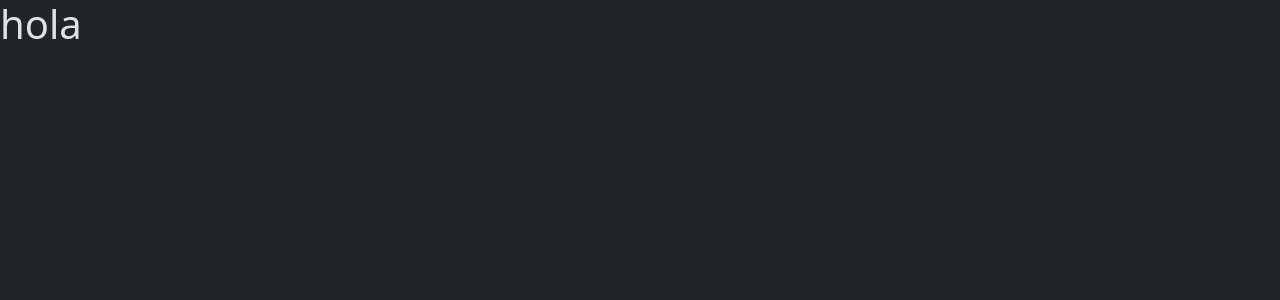
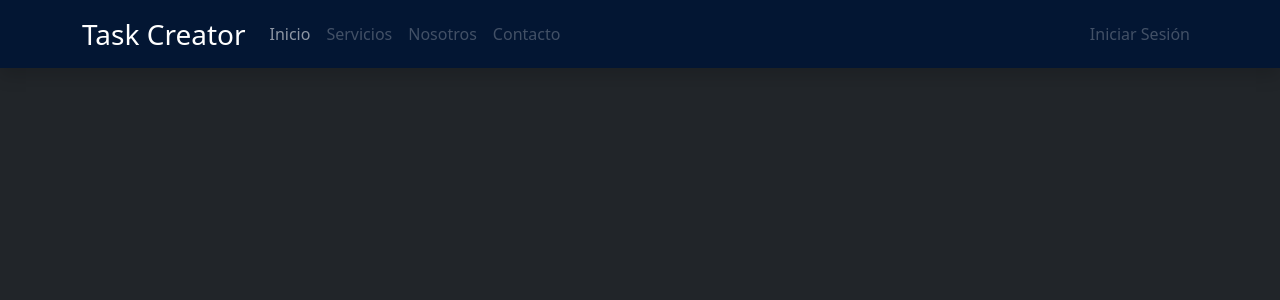
Before and after one commit to santyago13/taskCreator, a React (Vite) app: page / in a window 1280 px wide. Shown: the top 300 px of the page. Built offline with nearby package versions, Linux system fonts and the light colour scheme.

Commit message:
añadi un navbar

```diff
--- a/src/App.jsx
+++ b/src/App.jsx
@@ -1,9 +1,17 @@
+import AddTask from "./components/AddTask";
+import Navbarr from "./components/Navbar";
+
 function App() {
   return (
-    <main>
-      <h1>hola</h1>
-    </main>
-  )
+    <>
+      <header>
+        <Navbarr />
+      </header>
+      <main>
+        <AddTask />
+      </main>
+    </>
+  );
 }
 
-export default App
+export default App;
--- /dev/null
+++ b/src/components/AddTask.jsx
@@ -0,0 +1,8 @@
+const AddTask = () => {
+    return (
+        <div>
+        </div>
+    );
+};
+
+export default AddTask;
--- /dev/null
+++ b/src/components/Navbar.jsx
@@ -0,0 +1,35 @@
+import { Navbar, Nav, Container } from "react-bootstrap";
+
+const Navbarr = () => {
+  return (
+    <Navbar
+      bg="primary-subtle"
+      variant="dark"
+      expand="lg"
+      className="mb-3 shadow"
+    >
+      <Container>
+        <Navbar.Brand href="#home" className="fs-3">
+          Task Creator
+        </Navbar.Brand>
+
+        <Navbar.Toggle aria-controls="basic-navbar-nav" />
+
+        <Navbar.Collapse id="basic-navbar-nav">
+          <Nav className="me-auto">
+            <Nav.Link href="#inicio">Inicio</Nav.Link>
+            <Nav.Link href="#servicios" disabled>Servicios</Nav.Link>
+            <Nav.Link href="#nosotros" disabled>Nosotros</Nav.Link>
+            <Nav.Link href="#contacto" disabled>Contacto</Nav.Link>
+          </Nav>
+
+          <Nav>
+            <Nav.Link href="#login" disabled>Iniciar Sesión</Nav.Link>
+          </Nav>
+        </Navbar.Collapse>
+      </Container>
+    </Navbar>
+  );
+};
+
+export default Navbarr;
```
